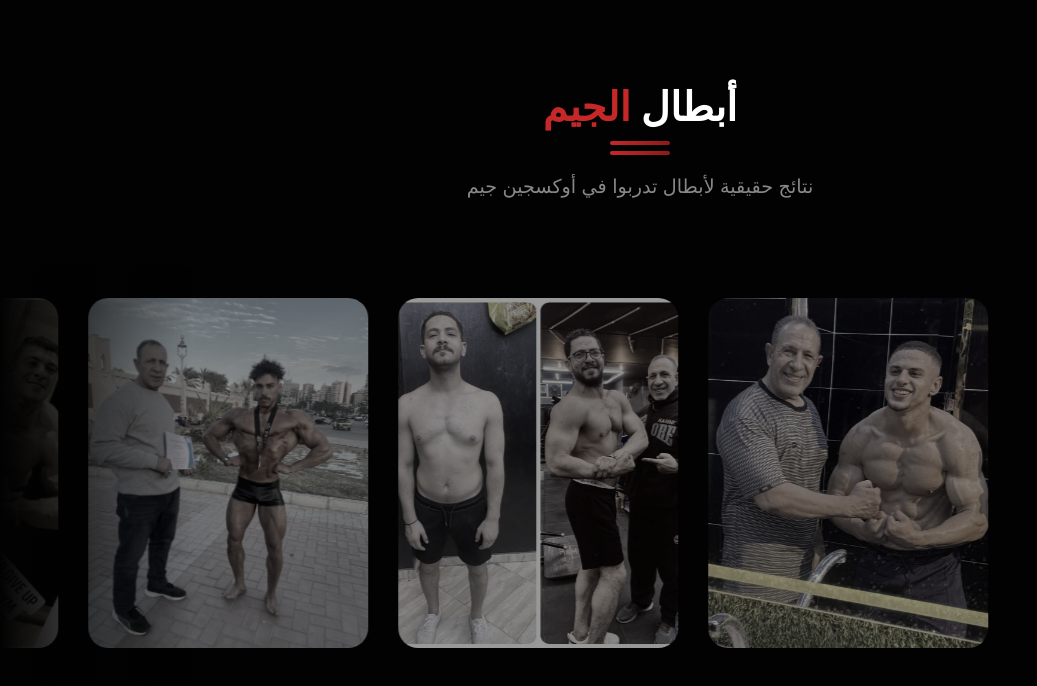
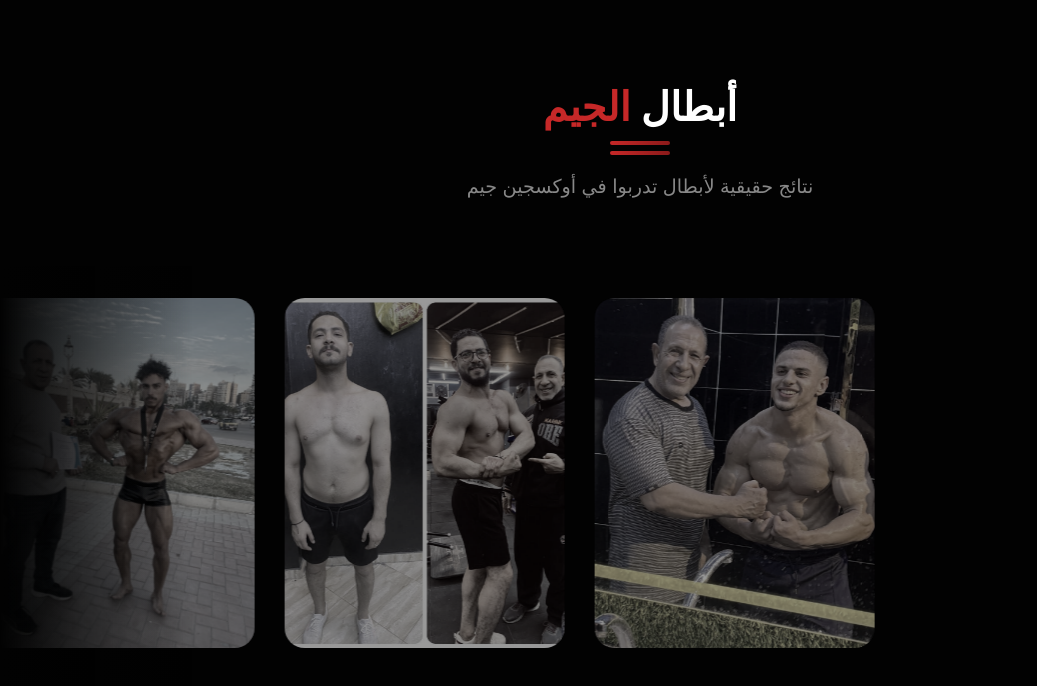
Before and after one commit to ahmedsoliman8572-ai/oxygen-gym, a React (Vite) app: page / in a window 1280 px wide. Shown: the part 4655-5341 px from the top of the page, without its empty margins (0-1037 px from the left). Built offline with nearby package versions, Linux system fonts and the light colour scheme.

Commit message:
Add files via upload

```diff
--- a/src/components/Heroes.tsx
+++ b/src/components/Heroes.tsx
@@ -1,14 +1,35 @@
-import MarqueeImport from 'react-fast-marquee';
-
-// Vite ESM Interop for React 19 (handles nested defaults in CommonJS modules)
-const Marquee: any = (MarqueeImport as any).default?.default || (MarqueeImport as any).default || MarqueeImport;
-
-// We don't need to duplicate the arrays manually anymore, Marquee handles it!
+// No imports needed
 const row1 = Array.from({ length: 7 }, (_, i) => `/heroes/${i + 1}.jpeg`);
 const row2 = Array.from({ length: 6 }, (_, i) => `/heroes/${i + 8}.jpeg`);
 
+// Bulletproof CSS Marquee Component
+const MarqueeRow = ({ images, direction = 'left', speed = 40 }: { images: string[], direction?: 'left' | 'right', speed?: number }) => {
+  // We wrap the images in a "Set" which has paddingRight to ensure perfect mathematical looping
+  const ImageSet = () => (
+    <div style={{ display: 'flex', gap: '30px', paddingRight: '30px' }}>
+      {images.map((src, index) => (
+        <div key={`img-${index}`} className="hero-card">
+          <img src={src} alt="Gym Hero" loading="lazy" />
+          <div className="hero-glow"></div>
+        </div>
+      ))}
+    </div>
+  );
+
+  return (
+    <div className={`marquee-row ${direction}`} style={{ '--speed': `${speed}s` } as React.CSSProperties}>
+      <div className="marquee-track">
+        {/* Render 4 identical sets so it can scroll infinitely even on 4k screens */}
+        <ImageSet />
+        <ImageSet />
+        <ImageSet />
+        <ImageSet />
+      </div>
+    </div>
+  );
+};
+
 export default function Heroes() {
-
   return (
     <section id="heroes" style={{ padding: '6rem 0', background: '#020202', overflow: 'hidden' }}>
       <div style={{ textAlign: 'center', marginBottom: '4rem', padding: '0 5%' }}>
@@ -26,25 +47,11 @@ export default function Heroes() {
       <div className="marquee-container" style={{ position: 'relative', padding: '2rem 0' }}>
 
         {/* Row 1 - Moves Left */}
-        <Marquee speed={40} gradient={false} pauseOnHover={true} style={{ overflow: 'visible' }}>
-          {row1.map((src, index) => (
-            <div key={`r1-${index}`} className="hero-card" style={{ marginLeft: '15px', marginRight: '15px' }}>
-              <img src={src} alt="Gym Hero" loading="lazy" />
-              <div className="hero-glow"></div>
-            </div>
-          ))}
-        </Marquee>
+        <MarqueeRow images={row1} direction="left" speed={40} />
 
         {/* Row 2 - Moves Right */}
         <div style={{ marginTop: '2rem' }}>
-          <Marquee speed={45} gradient={false} pauseOnHover={true} direction="right" style={{ overflow: 'visible' }}>
-            {row2.map((src, index) => (
-              <div key={`r2-${index}`} className="hero-card" style={{ marginLeft: '15px', marginRight: '15px' }}>
-                <img src={src} alt="Gym Hero" loading="lazy" />
-                <div className="hero-glow"></div>
-              </div>
-            ))}
-          </Marquee>
+          <MarqueeRow images={row2} direction="right" speed={45} />
         </div>
 
         {/* Gradient Edges */}
@@ -52,6 +59,37 @@ export default function Heroes() {
       </div>
 
       <style>{`
+        /* Marquee Animation Logic */
+        .marquee-row {
+          width: 100%;
+          overflow: hidden;
+          position: relative;
+          display: flex;
+        }
+
+        .marquee-track {
+          display: flex;
+          width: max-content;
+          animation: scroll var(--speed) linear infinite;
+        }
+
+        /* Hover to pause */
+        .marquee-track:hover {
+          animation-play-state: paused;
+        }
+
+        /* Reverse direction for row 2 */
+        .marquee-row.right .marquee-track {
+          animation-direction: reverse;
+        }
+
+        /* Shift by exactly 25% (1 out of the 4 sets) to create a perfect seamless loop */
+        @keyframes scroll {
+          0% { transform: translateX(0); }
+          100% { transform: translateX(-25%); }
+        }
+
+        /* Design elements */
         .marquee-edges {
           position: absolute;
           inset: 0;
```
